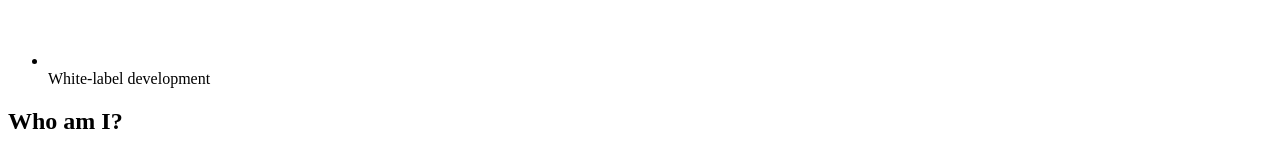
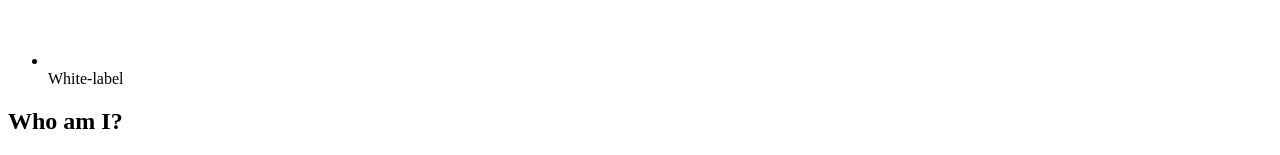
Before and after one commit to tylerlwsmith/bakersfieldtechnology.com, a Next.js app: page / in a window 1280 px wide. Shown: the part 10183-10338 px from the top of the page. Built offline with nearby package versions, Linux system fonts and the light colour scheme.

Commit message:
Migrated to CSS animations

```diff
--- a/components/homepage/Services.tsx
+++ b/components/homepage/Services.tsx
@@ -15,46 +15,52 @@ import Container from "components/Container";
 
 // https://codesandbox.io/s/framer-motion-side-menu-mx2rw?from-embed=&file=/src/Example.tsx:711-723
 
-const variants = {
-  visible: {
-    transition: {
-      staggerChildren: 0.1,
+const services = [
+  {
+    icon: <GlobeAltIcon className="w-8" />,
+    serviceName: "Web development",
   },
+  {
+    icon: <DeviceMobileIcon className="w-8" />,
+    serviceName: "Mobile development",
   },
-  hidden: {
-    transition: {
-      staggerChildren: 0.1,
-      staggerDirection: -1,
+  {
+    icon: <TemplateIcon className="w-8" />,
+    serviceName: "Custom applications",
   },
+  {
+    icon: <SortDescendingIcon className="w-8" />,
+    serviceName: "Data automation",
   },
-};
+  {
+    icon: <DesktopComputerIcon className="w-8" />,
+    serviceName: "Website design",
+  },
+  {
+    icon: <ClipboardListIcon className="w-8" />,
+    serviceName: "Website audits",
+  },
+  {
+    icon: <ExclamationIcon className="w-8" />,
+    serviceName: "Application maintenance",
+  },
+  {
+    icon: <LightBulbIcon className="w-8" />,
+    serviceName: "White-label",
+  },
+];
 
-const itemVariants = {
-  visible: {
-    x: 0,
-    opacity: 1,
-    transition: { duration: 0.3, ease: "easeOut" },
-  },
-  hidden: {
-    x: 10,
-    opacity: 0,
-    transition: { duration: 0.3, ease: "easeOut" },
-  },
-};
-
-const Service = motion(
-  React.forwardRef(({ children }, ref: any) => (
-    <motion.li
-      variants={itemVariants}
-      ref={ref}
-      className="
-      bg-gray-200 py-4 rounded-2xl px-6 drop-shadow-lg
+const Service = ({ children, show }) => (
+  <li
+    className={`
         bg-gradient-to-br from-pink-600 to-purple-500 text-white
-    "
+        py-4 rounded-2xl px-6 drop-shadow-lg
+        transform-gpu transition ease-out duration-300
+        ${show ? "translate-x-0 opacity-100" : "translate-x-6 opacity-0"}
+      `}
   >
     {children}
-    </motion.li>
-  ))
+  </li>
 );
 
 function ServiceName({ children }) {
@@ -69,21 +75,28 @@ function IconWrapper({ children }) {
 
 export default function Services() {
   const ref = useRef();
-  const [visible, setVisible] = useState(false);
+  const [visibilityIndex, setVisibilityIndex] = useState(-1);
+
   useEffect(function animate() {
+    let animationStarted = false;
     const observer = new IntersectionObserver(
       function (entries) {
-        console.log(entries[0]);
-        if (entries[0].isIntersecting === true) {
-          setVisible(true);
-        } else {
-          // setVisible(false);
+        console.log("intersect check function");
+        if (entries[0].isIntersecting === true && animationStarted === false) {
+          animationStarted = true;
+          const interval = setInterval(function () {
+            setVisibilityIndex((currentIndex) => {
+              const newIndex = currentIndex + 1;
+              if (newIndex >= services.length) clearInterval(interval);
+              return newIndex;
+            });
+          }, 100);
         }
       },
       {
         root: null,
-        rootMargin: "100px",
-        threshold: 1,
+        rootMargin: "-200px",
+        // threshold: 1,
       }
     );
     observer.observe(ref.current);
@@ -104,75 +117,22 @@ export default function Services() {
           </p>
         </div>
       </Container>
-      <div ref={ref}>
-        <motion.ul
+      <ul
+        ref={ref}
         className="
             grid pt-6 mx-auto gap-6 px-8
             xs:grid-cols-2 xs:px-4
             md:max-w-3xl md:grid-cols-4
             xl:max-w-7xl
           "
-          initial="hidden"
-          animate={visible ? "visible" : "hidden"}
-          variants={variants}
       >
-          <Service>
-            <IconWrapper>
-              <GlobeAltIcon className="w-8" />
-            </IconWrapper>
-            <ServiceName>Web development</ServiceName>
+        {services.map((service, index) => (
+          <Service key={index} show={visibilityIndex >= index}>
+            <IconWrapper>{service.icon}</IconWrapper>
+            <ServiceName>{service.serviceName}</ServiceName>
           </Service>
-
-          <Service>
-            <IconWrapper>
-              <DeviceMobileIcon className="w-8" />
-            </IconWrapper>
-            <ServiceName>Mobile development</ServiceName>
-          </Service>
-
-          <Service>
-            <IconWrapper>
-              <TemplateIcon className="w-8" />
-            </IconWrapper>
-            <ServiceName>Custom applications</ServiceName>
-          </Service>
-
-          <Service>
-            <IconWrapper>
-              <SortDescendingIcon className="w-8" />
-            </IconWrapper>
-            <ServiceName>Data automation</ServiceName>
-          </Service>
-
-          <Service>
-            <IconWrapper>
-              <DesktopComputerIcon className="w-8" />
-            </IconWrapper>
-            <ServiceName>Website design</ServiceName>
-          </Service>
-
-          <Service>
-            <IconWrapper>
-              <ClipboardListIcon className="w-8" />
-            </IconWrapper>
-            <ServiceName>Website audits</ServiceName>
-          </Service>
-
-          <Service>
-            <IconWrapper>
-              <ExclamationIcon className="w-8" />
-            </IconWrapper>
-            <ServiceName>Application maintenance</ServiceName>
-          </Service>
-
-          <Service>
-            <IconWrapper>
-              <LightBulbIcon className="w-8" />
-            </IconWrapper>
-            <ServiceName>White-label development</ServiceName>
-          </Service>
-        </motion.ul>
-      </div>
+        ))}
+      </ul>
     </div>
   );
 }
```
Lines whose indentation alone changed are shown as unchanged.
